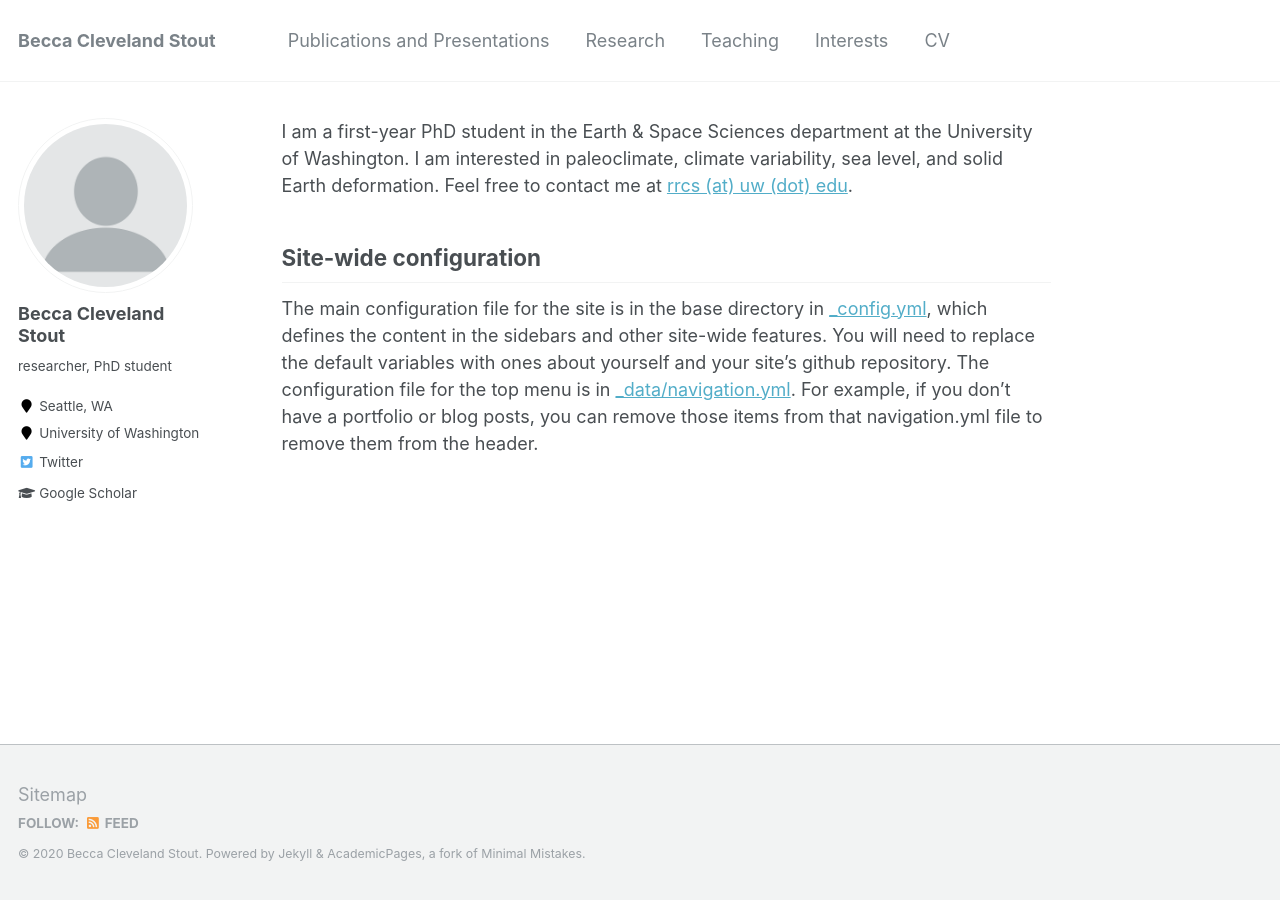
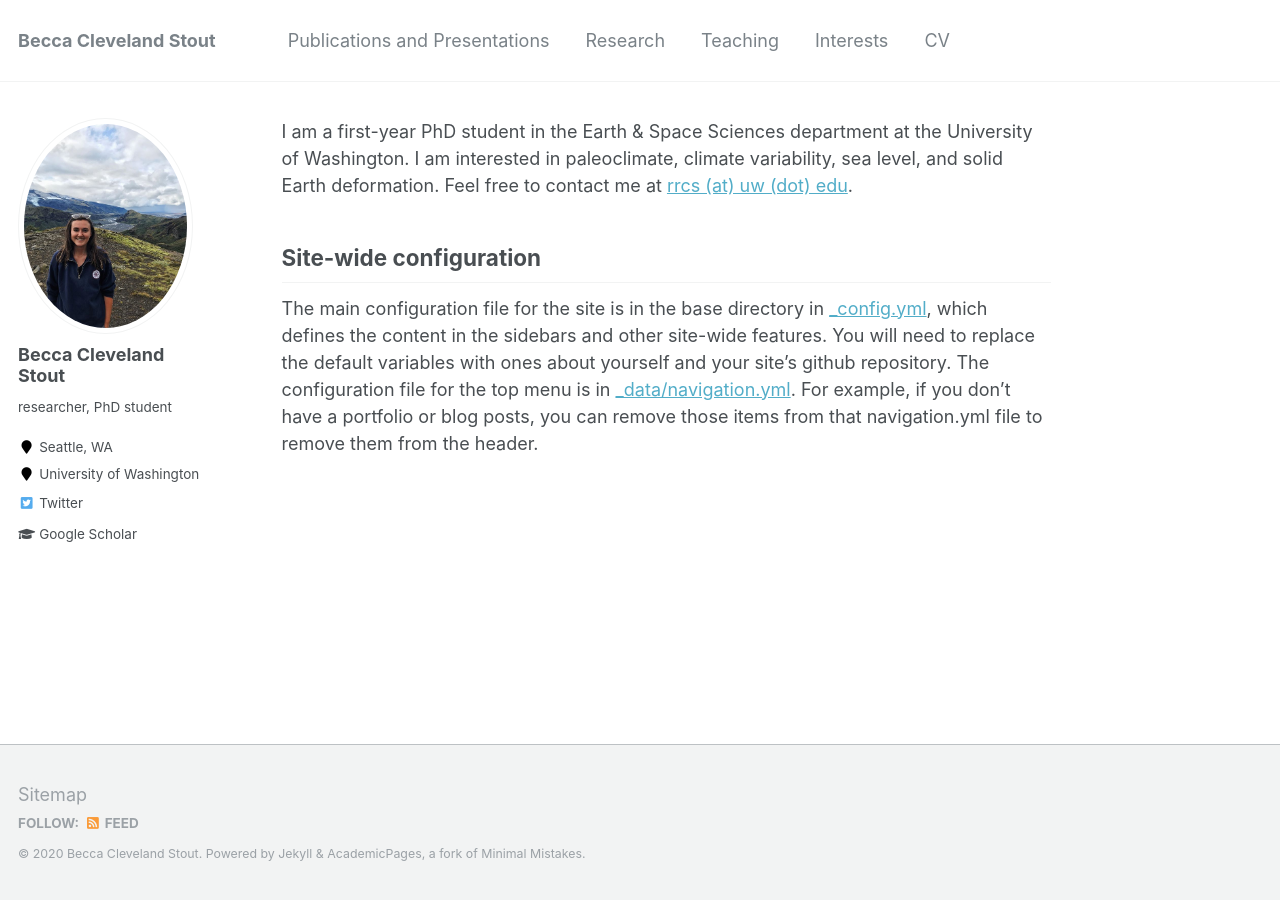
Before and after one commit to becca-cs/becca-cs.github.io, a Jekyll site: the page built from _pages/about.md, in a window 1280 px wide. Built offline with Jekyll 4.4.1, drawn with Linux system fonts in a browser that asks for light colours.

Commit message:
Update _config.yml

```diff
--- a/_config.yml
+++ b/_config.yml
@@ -81,7 +81,7 @@ analytics:
 # Site Author
 author:
   name             : "Becca Cleveland Stout"
-  avatar           : "profile.png"
+  avatar           : "Screen Shot 2020-04-20 at 10.18.15 AM.png"
   bio              : "researcher, PhD student"
   location         : "Seattle, WA"
   employer         : "University of Washington"
```
